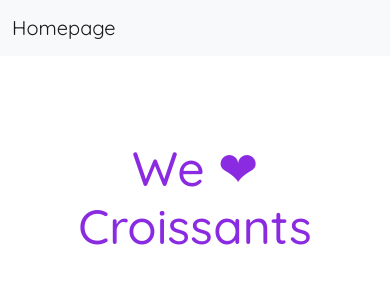
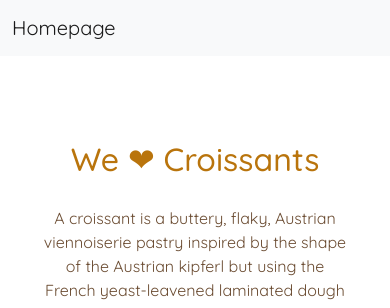
Before and after one commit to paigeymp/croissant, a plain HTML site: page index.html in a window 390 px wide. Shown: the top 308 px of the page. Drawn offline with nearby package versions, Linux system fonts and the light colour scheme; a web font is replaced by a local one.

Commit message:
changed color

```diff
--- a/index.html
+++ b/index.html
@@ -35,6 +35,12 @@
       <h1>We ❤ Croissants</h1>
     </div>
 
+    <p class="text-center about-croissants">
+      A croissant is a buttery, flaky, Austrian viennoiserie pastry inspired by
+      the shape of the Austrian kipferl but using the French yeast-leavened
+      laminated dough
+    </p>
+
     <div class="navigation-links mt-5">
       <a href="/photo.html" class="link m-3 p-2">Photo</a>
       <a href="/contact.html" class="link m-3 p-2">Contact</a>
--- a/src/styles.css
+++ b/src/styles.css
@@ -1,6 +1,6 @@
 :root {
-  --primary-color: blueviolet;
-  --secondary-color: rgb(103, 170, 192);
+  --primary-color: rgb(185, 116, 12);
+  --secondary-color: rgb(107, 76, 50);
   --accent-color: white;
   --box-shadow: 5px 5px 10px rgba(0, 0, 0, 0.3);
   --border-radius: 15px;
@@ -33,6 +33,13 @@ h1 {
   text-align: center;
 }
 
+.about-croissants {
+  color: var(--secondary-color);
+  max-width: 400px;
+  display: block;
+  margin: 20px auto;
+}
+
 .email-link,
 .phone {
   display: flex;
@@ -41,6 +48,10 @@ h1 {
   text-decoration: none;
   font-size: 24px;
   font-weight: bold;
+}
+
+.email-link:hover {
+  color: var(--secondary-color);
 }
 
 .navigation-links {
@@ -78,7 +89,7 @@ h1 {
 
 @media (max-width: 576px) {
   h1 {
-    font-size: 48px;
+    font-size: 32px;
   }
 
   h3 {
@@ -88,4 +99,9 @@ h1 {
   body {
     background: #ffffff;
   }
+
+  .email-link,
+  .phone {
+    font-size: 18px;
+  }
 }
```
Also changed, not shown: contact.html (+2 -1 lines).
